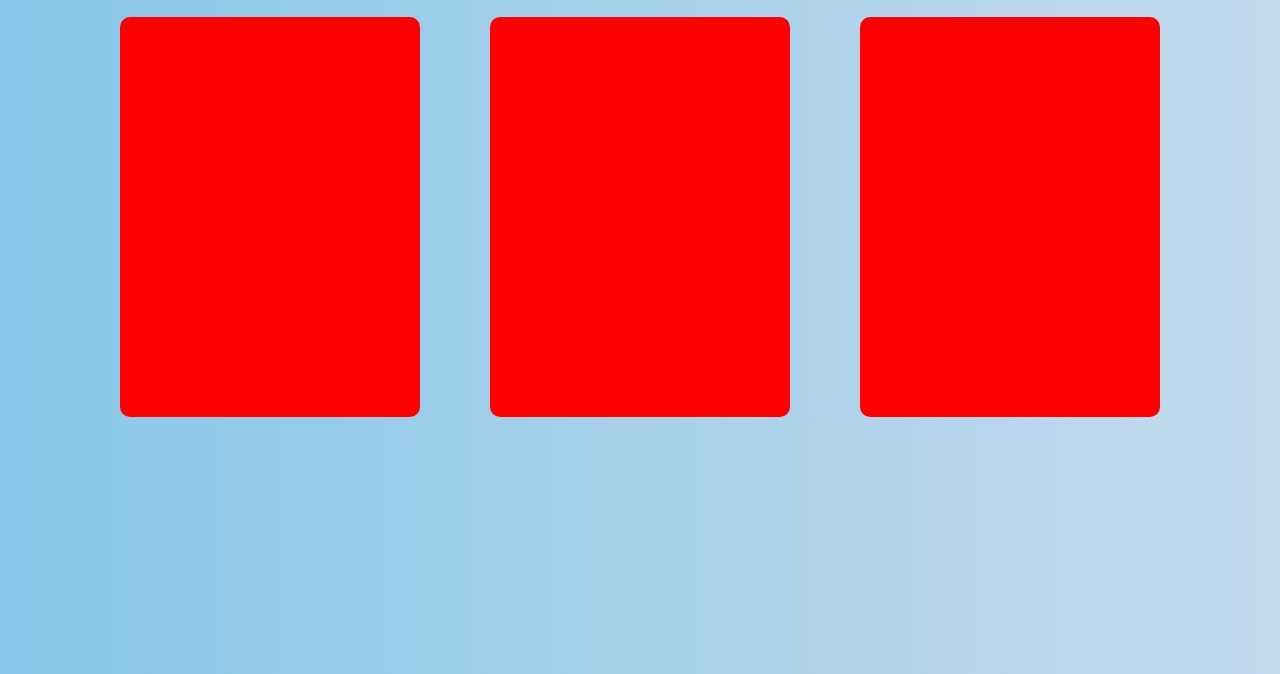
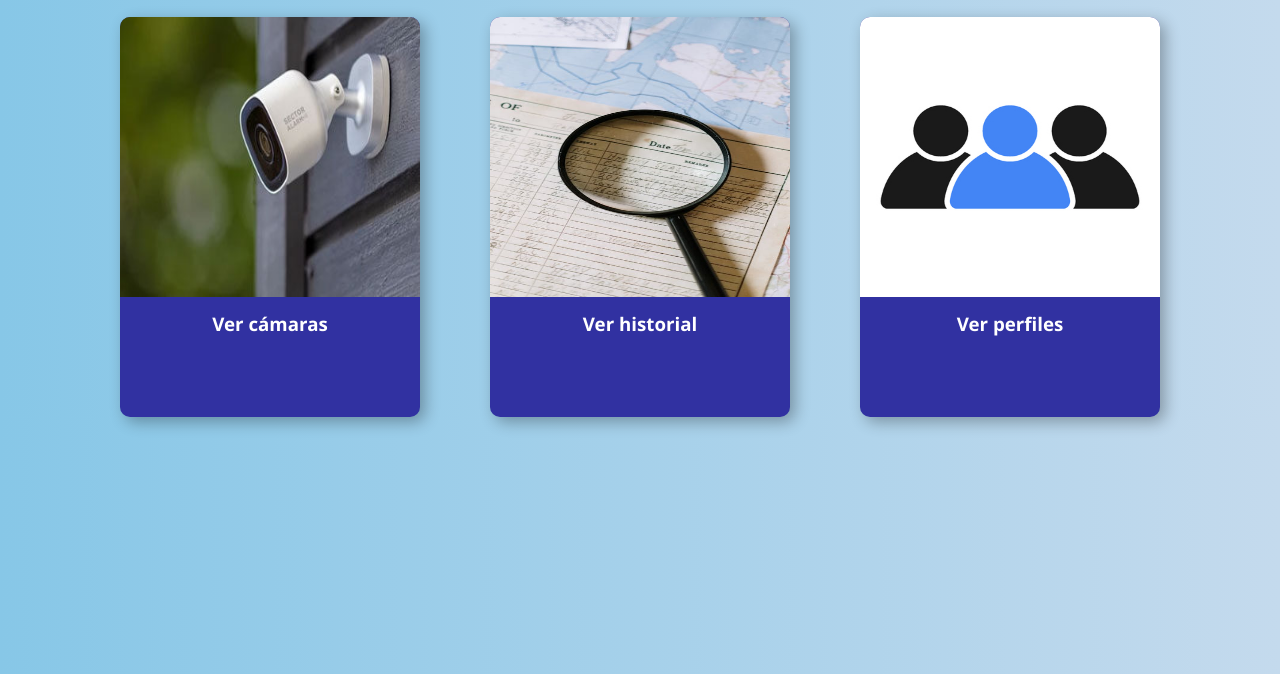
Before and after one commit to MrActividades854/TheFindoraPrototipe, a website: page findorasections/mainPage/Page.html in a window 1280 px wide. Shown: the part 126-800 px from the top of the page. Drawn offline with Linux system fonts and the light colour scheme.

Commit message:
"Terminado"
Si

```diff
--- a/findorasections/mainPage/Page.css
+++ b/findorasections/mainPage/Page.css
@@ -12,8 +12,8 @@ header {
 
 header nav {
     display: flex;
-    align-items: center;   /* Centra verticalmente los <a> e imágenes */
-    gap: 25px;             /* Espacio entre elementos */
+    align-items: center;
+    gap: 25px;
     padding: 10px;
 }
 
@@ -65,7 +65,26 @@ h1 {
 .boxes {
     width: 300px;
     height: 400px;
-    background-color: red;
+    background-color: rgb(49, 49, 161);
     border-radius: 10px;
+    box-shadow: 5px 5px 15px rgba(0, 0, 0, 0.3);
+}
 
+.boxes:hover {
+    transform: scale(1.01);
+    transition: all 0.1s ease-in-out;
+    box-shadow: 8px 8px 20px rgba(0, 0, 0, 0.4);
 }
+
+.bImg {
+    width: 100%;
+    height: 70%;
+    border-radius: 10px 10px 0 0;
+}
+
+h3 {
+    color: white;
+    text-align: center;
+    font-family: 'Segoe UI', Tahoma, Geneva, Verdana, sans-serif;
+    margin-top: 10px;
+}
--- a/findorasections/mainPage/Page.html
+++ b/findorasections/mainPage/Page.html
@@ -19,9 +19,18 @@
     </header>
     <h1>Bienvenido de nuevo, Admin</h1>
     <div class="main">
-    <div class="boxes"></div>
-    <div class="boxes"></div>
-    <div class="boxes"></div>
+    <div class="boxes">
+        <img class="bImg" src="camarajpg.jpg">
+        <h3>Ver cámaras</h3>
+    </div>
+    <div class="boxes">
+        <img class="bImg" src="lupa.jpeg">
+        <h3>Ver historial</h3>
+    </div>
+    <div class="boxes">
+        <img class="bImg" src="personas.jpg">
+        <h3>Ver perfiles</h3>
+    </div>
     </div>
 </body>
 </html>
```
Also changed, not shown: findorasections/mainPage/camarajpg.jpg (added), findorasections/mainPage/lupa.jpeg (added), findorasections/mainPage/personas.jpg (added).
